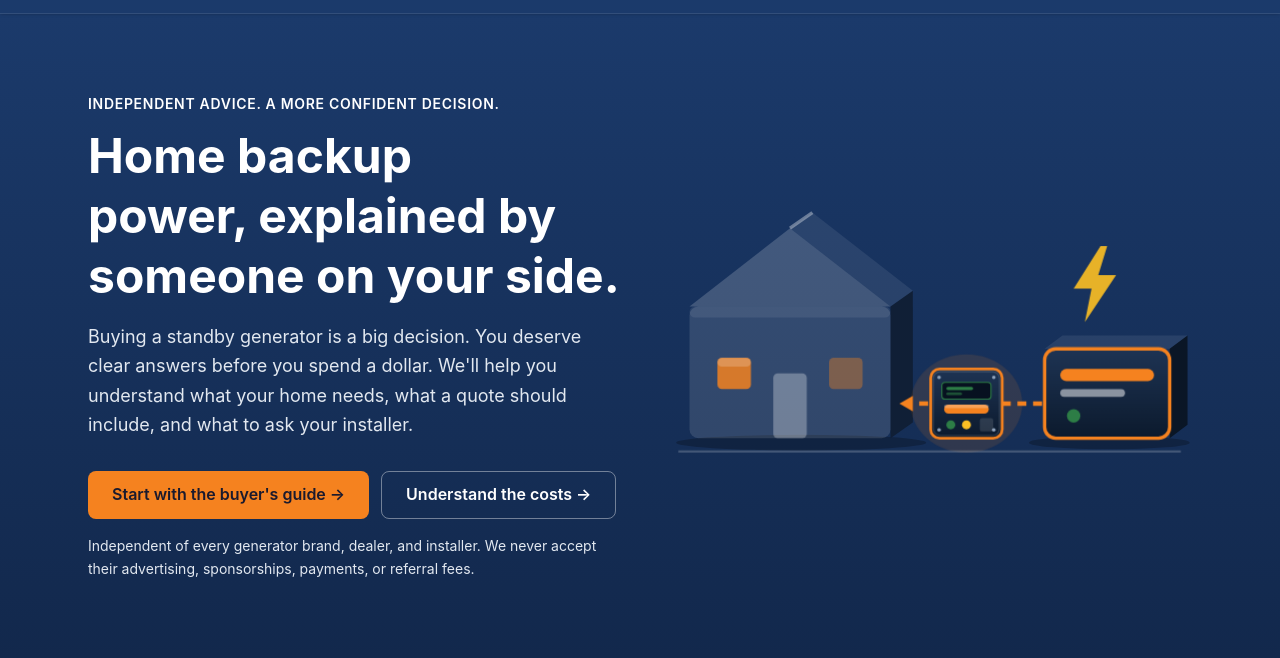
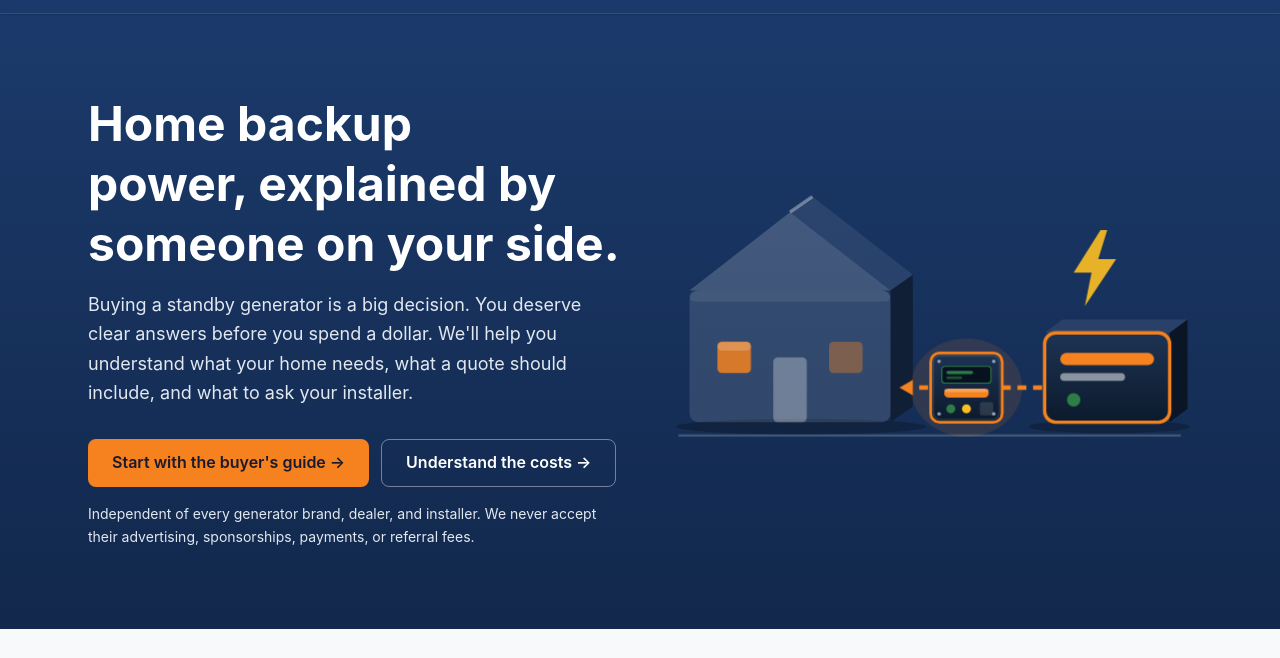
Before and after one commit to vipulotari-tech/HomeGeneratorGuide.com, an Astro site: page / in a window 1280 px wide. Shown: the part 67-725 px from the top of the page. Built offline with nearby package versions, Linux system fonts and the light colour scheme; Astro itself is replaced by a stand-in of ours.

Commit message:
Remove hero eyebrow line from homepage

```diff
--- a/src/pages/index.astro
+++ b/src/pages/index.astro
@@ -51,7 +51,6 @@ const categories = [
   <section class="brand-inverse bg-gradient-to-b from-primary to-primary-dark text-white">
     <div class="mx-auto grid max-w-6xl items-center gap-8 px-4 py-14 sm:px-6 lg:grid-cols-2 lg:py-20">
       <div>
-        <p class="mb-3 text-sm font-semibold uppercase tracking-wider text-white">Independent advice. A more confident decision.</p>
         <h1 class="text-4xl font-bold leading-tight sm:text-5xl">Home backup power, explained by someone on your side.</h1>
         <p class="mt-4 text-lg leading-relaxed text-slate-200">Buying a standby generator is a big decision. You deserve clear answers before you spend a dollar. We'll help you understand what your home needs, what a quote should include, and what to ask your installer.</p>
         <div class="mt-8 flex flex-col gap-3 sm:flex-row">
```
